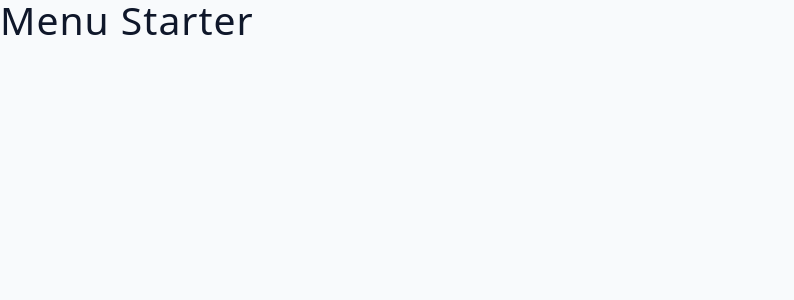
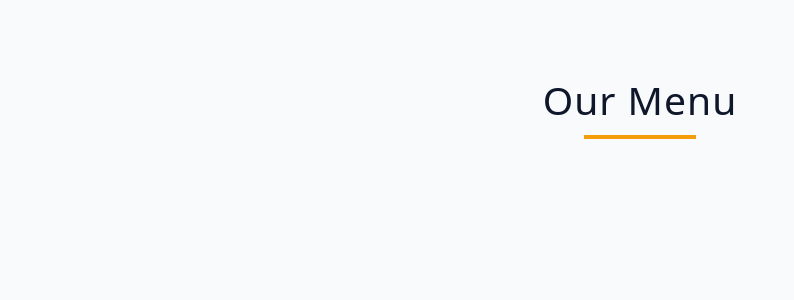
Before and after one commit to UAK002/Fundamental-projects-05-Menu, a React (Vite) app: page / in a window 1280 px wide. Shown: the top 300 px of the page, without its empty margins (0-794 px from the left). Built offline with nearby package versions, Linux system fonts and the light colour scheme.

Commit message:
195. Menu - Title Component

```diff
--- a/src/App.jsx
+++ b/src/App.jsx
@@ -1,4 +1,12 @@
+import Title from './Title';
+
 const App = () => {
-  return <h2>Menu Starter</h2>;
+  return (
+    <main>
+      <section className="menu">
+        <Title text="our menu" />
+      </section>
+    </main>
+  );
 };
 export default App;
--- /dev/null
+++ b/src/Title.jsx
@@ -0,0 +1,9 @@
+const Title = ({ text }) => {
+  return (
+    <div className="title">
+      <h2>{text || 'default title'}</h2>
+      <div className="title-underline"></div>
+    </div>
+  );
+};
+export default Title;
```
